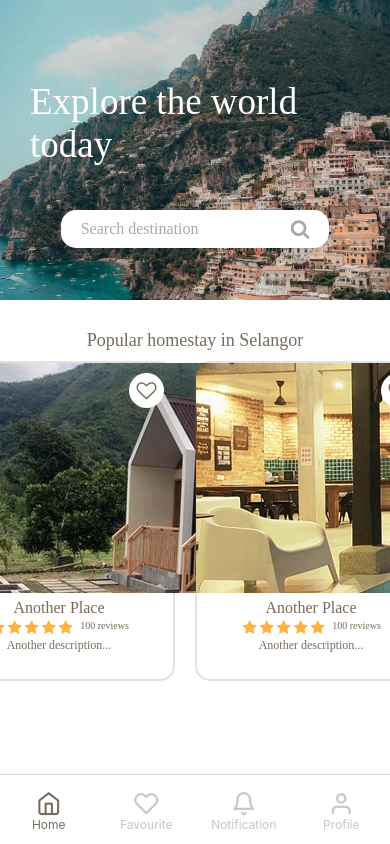
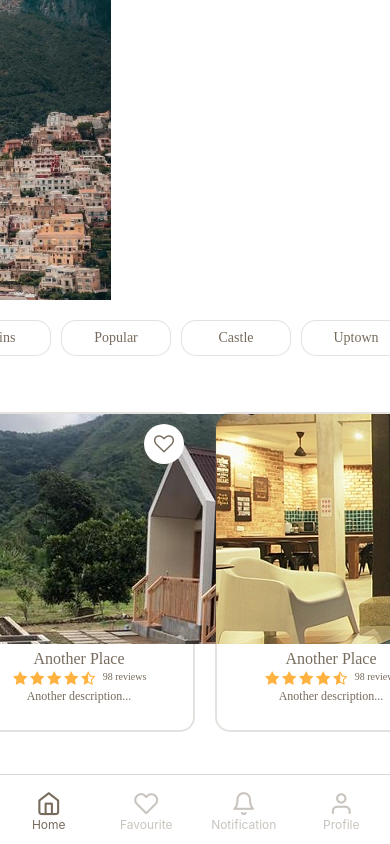
Before and after one commit to youwenz/WAD, a React Native app: screen /Home in a window 390 px wide. Built offline with nearby package versions, Linux system fonts and the light colour scheme.

Commit message:
added filter list and reviews

```diff
--- a/Screen/Home/DetailScreen.tsx
+++ b/Screen/Home/DetailScreen.tsx
@@ -16,6 +16,7 @@ import {useNavigation} from '@react-navigation/native';
 import ArrowIcon from 'react-native-vector-icons/FontAwesome6';
 import DollarIcon from 'react-native-vector-icons/FontAwesome5';
 import {PRIMARY, SECONDARY} from '../Style/Color';
+import ReviewCard from './ReviewCard';
 
 const image1 = require('../../assets/images/image1.jpg');
 const image2 = require('../../assets/images/image2.jpeg');
@@ -30,18 +31,12 @@ function DetailScreen({route}) {
 
   return (
     <View style={styles.container}>
+
       <ScrollView style={{marginBottom: 100}}>
         <ImageBackground
           source={item.imageUrl}
           style={[styles.coverImage, {width: screenWidth}]}>
-          <TouchableOpacity
-            style={styles.backButton}
-            onPress={() => navigation.goBack()}>
-            <ArrowIcon name="arrow-left" size={16} color="#776B5D" />
-          </TouchableOpacity>
-          <TouchableOpacity style={styles.favouriteIcon} onPress={() => {}}>
-            <Icon name={'heart'} size={18} color="#776B5D" />
-          </TouchableOpacity>
+
           <LinearGradient
             colors={['rgba(0,0,0,0)', 'rgba(0,0,0,0.8)']}
             style={styles.gradient}>
@@ -91,14 +86,11 @@ function DetailScreen({route}) {
             </Text>
           </View>
           <View style={styles.description}>
-            <Text style={styles.descriptionHeading}>About</Text>
-            <Text style={styles.descriptionText}>
-              Lorem ipsum dolor sit amet, consectetur adipiscing elit. Convallis
-              condimentum morbi non egestas enim amet sagittis. Proin sed
-              aliquet rhoncus ut pellentesque ullamcorper sit eget ac.Sit nisi,
-              cras amet varius eget egestas pellentesque. Cursus gravida euismod
-              non...
-            </Text>
+            <Text style={styles.descriptionHeading}>Reviews</Text>
+            <Text style={styles.reviewText}>100 reviews</Text>
+            <ReviewCard />
+            <ReviewCard />
+            <ReviewCard />
           </View>
         </View>
       </ScrollView>
@@ -114,6 +106,14 @@ function DetailScreen({route}) {
           </TouchableOpacity>
         </View>
       </View>
+      <TouchableOpacity
+            style={styles.backButton}
+            onPress={() => navigation.goBack()}>
+            <ArrowIcon name="arrow-left" size={16} color="#776B5D" />
+          </TouchableOpacity>
+          <TouchableOpacity style={styles.favouriteIcon} onPress={() => {}}>
+            <Icon name={'heart'} size={18} color="#776B5D" />
+          </TouchableOpacity>
     </View>
   );
 }
@@ -181,25 +181,27 @@ const styles = StyleSheet.create({
   },
   backButton: {
     position: 'absolute',
-    top: 24,
-    left: 24,
-    width: 36,
-    height: 36,
+    top: 30,
+    left: 30,
+    width: 44,
+    height: 44,
     borderRadius: 50,
     backgroundColor: 'white',
     justifyContent: 'center',
     alignItems: 'center',
+    elevation: 5
   },
   favouriteIcon: {
     position: 'absolute',
-    top: 24,
-    left: 355,
-    width: 36,
-    height: 36,
+    top: 30,
+    left: 340,
+    width: 44,
+    height: 44,
     borderRadius: 50,
     backgroundColor: 'white',
     alignItems: 'center',
     justifyContent: 'center',
+    elevation: 5
   },
   features: {
     height: 45,
@@ -227,7 +229,7 @@ const styles = StyleSheet.create({
   descriptionHeading: {
     fontFamily: 'Poppins-SemiBold',
     color: PRIMARY,
-    fontSize: 20,
+    fontSize: 22,
     marginBottom: 8,
   },
   description: {
@@ -236,7 +238,7 @@ const styles = StyleSheet.create({
   },
   descriptionText: {
     fontFamily: 'Poppins-Regular',
-    fontSize: 12,
+    fontSize: 16,
     color: PRIMARY,
   },
   button: {
@@ -253,7 +255,7 @@ const styles = StyleSheet.create({
     color: 'white',
   },
   bottomBar: {
-    height: 62,
+    height: 52,
     marginTop: 30,
     marginLeft: 20,
     justifyContent: 'space-between',
@@ -280,5 +282,12 @@ const styles = StyleSheet.create({
     right: 0,
     height: 92,
   },
+  reviewText: {
+    marginTop: -15,
+    fontFamily: 'Poppins-Regular',
+    fontSize: 14,
+    color: PRIMARY,
+  },
+
 });
 export default DetailScreen;
--- a/Screen/Home/HomeScreen.tsx
+++ b/Screen/Home/HomeScreen.tsx
@@ -6,9 +6,10 @@ import {
   StyleSheet,
   Image,
   TouchableOpacity,
-  TextInput
+  TextInput,
+  ScrollView
 } from 'react-native';
-import { useNavigation } from '@react-navigation/native';
+import {useNavigation} from '@react-navigation/native';
 import TravelCard from './TravelCard';
 import Homestay from '../Homestay';
 import {PRIMARY, SECONDARY} from '../Style/Color';
@@ -19,6 +20,15 @@ const image2 = require('../../assets/images/image2.jpeg');
 const image3 = require('../../assets/images/image3.jpg');
 const image4 = require('../../assets/images/image4.jpg');
 const coverImage = require('../../assets/images/coverImage.webp');
+
+const filterList: string[] = [
+  'Countryside',
+  'Beachfront',
+  'Cabins',
+  'Popular',
+  'Castle',
+  'Uptown',
+];
 
 const homestayList: Homestay[] = [
   new Homestay(
@@ -32,15 +42,18 @@ const homestayList: Homestay[] = [
   new Homestay('Another Place', image4, 4.5, 'Another description...'),
 ];
 
-
 const HomeScreen: React.FC = () => {
   const navigation = useNavigation();
-
+  const [selectedFilter, setSelectedFilter] = useState("");
   const navigateToDetail = (item: Homestay) => {
-    navigation.navigate('DetailScreen', { item });
+    navigation.navigate('DetailScreen', {item});
+  };
+  const handleFilterPress = (filter: string) => {
+    setSelectedFilter(filter === selectedFilter ? "" : filter);
   };
   return (
     <View style={styles.container}>
+      <ScrollView>
       <Image source={coverImage} style={styles.coverImage} />
       <Text style={styles.mainHeading}>Explore the world today</Text>
       <View style={styles.searchContainer}>
@@ -51,11 +64,33 @@ const HomeScreen: React.FC = () => {
         />
         <Icon name="search" size={20} color="#A9A9A9" style={styles.icon} />
       </View>
-      <Text style={styles.heading}>Popular homestay in Selangor</Text>
+      <View style={styles.filterList}>
+      <FlatList
+        data={filterList}
+        horizontal={true}
+        showsHorizontalScrollIndicator={false}
+        renderItem={({item}) => (
+          <TouchableOpacity onPress={() => handleFilterPress(item)}>
+            <View
+              style={[styles.filter, {backgroundColor: item === selectedFilter ? PRIMARY : 'white',}]}>
+              <Text
+                style={[styles.filterText, {color: item === selectedFilter ? 'white' : PRIMARY},]}>
+                {item}
+              </Text>
+            </View>
+          </TouchableOpacity>
+        )}
+      />
+      </View>
+      <View style={{flexDirection: 'row', justifyContent: 'space-between'}}>
+      <Text style={styles.heading}>Featured Places</Text>
+      <Text style={styles.seeAll}>See all</Text>
+      </View>
       <FlatList
         data={homestayList}
         horizontal={true}
         style={styles.list}
+        showsHorizontalScrollIndicator={false}
         renderItem={({item}) => (
           <TouchableOpacity onPress={() => navigateToDetail(item)}>
             <TravelCard
@@ -66,41 +101,59 @@ const HomeScreen: React.FC = () => {
           </TouchableOpacity>
         )}
       />
+      <Text style={[styles.heading, {marginTop: 20}]}>Hot Deals</Text>
+      <FlatList
+        data={homestayList}
+        horizontal={true}
+        style={styles.list}
+        showsHorizontalScrollIndicator={false}
+        renderItem={({item}) => (
+          <TouchableOpacity onPress={() => navigateToDetail(item)}>
+            <TravelCard
+              title={item.title}
+              description={item.description}
+              imageUrl={item.imageUrl}
+            />
+          </TouchableOpacity>
+        )}
+      />
+      </ScrollView>
     </View>
   );
-}
+};
 
 const styles = StyleSheet.create({
   container: {
     flex: 1,
     alignItems: 'center',
-
   },
   heading: {
-    marginTop: 30,
     fontFamily: 'Poppins-SemiBold',
     fontSize: 18,
     color: PRIMARY,
+    alignSelf: 'flex-start',
+    marginLeft: 30,
+    marginTop: 10
   },
   list: {
     marginVertical: 10,
   },
-  coverImage:{
+  coverImage: {
     top: 0,
     left: 0,
     right: 0,
     width: 420,
     height: 300,
-    resizeMode: 'cover'
+    resizeMode: 'cover',
   },
-  mainHeading:{
+  mainHeading: {
     position: 'absolute',
     width: 300,
     top: 80,
     left: 30,
     fontFamily: 'Poppins-Bold',
     color: 'white',
-    fontSize: 37,
+    fontSize: 36,
   },
   searchContainer: {
     position: 'absolute',
@@ -119,10 +172,38 @@ const styles = StyleSheet.create({
     paddingHorizontal: 10,
     fontSize: 16,
     color: PRIMARY,
-    fontFamily: 'Poppins-Medium'
+    fontFamily: 'Poppins-Medium',
   },
   icon: {
     marginRight: 10,
   },
+  filterList: {
+    marginTop: 20,
+    height: 50,
+  },
+  filter:{
+    height: 36,
+    width: 110,
+    borderWidth: 1,
+    borderColor: SECONDARY,
+    borderRadius: 15,
+    justifyContent: 'center',
+    alignItems: 'center',
+    marginLeft: 10,
+  },
+  filterText:{
+    fontFamily: 'Poppins-Regular',
+    fontSize: 14,
+    color: PRIMARY,
+  },
+  seeAll:{
+    fontFamily: 'poppins-light',
+    fontSize: 16,
+    color: PRIMARY,
+    textDecorationLine: 'underline',
+    textDecorationColor: PRIMARY,
+    marginRight: 30,
+    marginTop: 14
+  }
 });
 export default HomeScreen;
--- /dev/null
+++ b/Screen/Home/Ratings.tsx
@@ -0,0 +1,54 @@
+import {
+    Text,
+    View,
+    StyleSheet
+  } from 'react-native';
+  import Icon from 'react-native-vector-icons/FontAwesome';
+  import {PRIMARY, SECONDARY} from '../Style/Color';
+
+  interface props{
+    star: number,
+    text: string
+  }
+  const Ratings:React.FC<props> = ({star, text}) => {
+    const renderStars = () => {
+        const stars = [];
+        for (let i = 1; i <= 5; i++) {
+          if (i <= star) {
+            stars.push(<Icon key={i} name="star" size={15} color="#FFB23F" />);
+          } else if (i - 0.5 === star) {
+            stars.push(<Icon key={i} name="star-half-full" size={15} color="#FFB23F" />);
+          } else {
+            stars.push(<Icon key={i} name="star-o" size={15} color="#FFB23F" />);
+          }
+        }
+        return stars;
+      };
+
+    return (
+       <View style={styles.review}>
+      <View style={styles.ratings}>{renderStars()}</View>
+      <Text style={styles.cardReview}>{text}</Text>
+    </View>
+    );
+    }
+
+const styles = StyleSheet.create({
+      cardReview: {
+        fontFamily: 'Poppins-Regular',
+        fontSize: 10,
+        color: PRIMARY,
+        marginLeft: 6,
+      },
+      review: {
+        flexDirection: 'row',
+        marginTop: 3,
+      },
+      ratings: {
+        flexDirection: 'row',
+        width: 85,
+        height: 15,
+        justifyContent: 'space-around',
+      },
+})
+export default Ratings;
--- /dev/null
+++ b/Screen/Home/ReviewCard.tsx
@@ -0,0 +1,58 @@
+import {View, Text, StyleSheet} from 'react-native';
+import Ratings from './Ratings';
+import { PRIMARY, SECONDARY } from '../Style/Color';
+
+const ReviewCard = () => {
+    return(
+        <View style={styles.reviewCard}>
+              <View style={{marginLeft: 20, marginRight:20, marginTop: 10}}>
+                <Text
+                  style={styles.name}>
+                  Amber Heard
+                </Text>
+                <Ratings star={3.5} text="12 Dec 2022" />
+                <Text
+                  style={styles.title}>
+                  Good Place
+                </Text>
+                <Text
+                  style={styles.reviewText}>
+                  Lorem ipsum dolor sit amet, consectetur adipiscing elit.
+                  Convallis condimentum morbi non egestas enim amet sagittis.
+                  Proin sed aliquet
+                </Text>
+              </View>
+            </View>
+    );
+}
+
+const styles = StyleSheet.create({
+    reviewCard: {
+        borderRadius: 10,
+        width: 330,
+        height: 200,
+        borderWidth: 1,
+        borderColor: SECONDARY,
+        marginTop: 20,
+      },
+      name:{
+        fontFamily: 'Poppins-Medium',
+        fontSize: 16,
+        color: PRIMARY,
+      },
+      title:{
+        fontFamily: 'Poppins-SemiBold',
+        fontSize: 16,
+        color: PRIMARY,
+        marginTop: 6,
+      },
+      reviewText:{
+        fontFamily: 'Poppins-Regular',
+        fontSize: 14,
+        color: PRIMARY,
+        marginTop: 5,
+      }
+
+})
+
+export default ReviewCard;
--- a/Screen/Home/TravelCard.tsx
+++ b/Screen/Home/TravelCard.tsx
@@ -10,7 +10,7 @@ import {
 } from 'react-native';
 import Icon from 'react-native-vector-icons/FontAwesome';
 import {PRIMARY, SECONDARY} from '../Style/Color';
-
+import Ratings from './Ratings';
 interface props {
   title: string;
   description: string;
@@ -38,16 +38,7 @@ const TravelCard: React.FC<props> = ({title, description, imageUrl}) => {
         </View>
       </View>
       <Text style={styles.cardTitle}>{title}</Text>
-      <View style={styles.review}>
-        <View style={styles.ratings}>
-          <Icon name="star" size={15} color="#FFB23F"></Icon>
-          <Icon name="star" size={15} color="#FFB23F"></Icon>
-          <Icon name="star" size={15} color="#FFB23F"></Icon>
-          <Icon name="star" size={15} color="#FFB23F"></Icon>
-          <Icon name="star" size={15} color="#FFB23F"></Icon>
-        </View>
-        <Text style={styles.cardReview}>100 reviews</Text>
-      </View>
+      <Ratings star={4.5} text="98 reviews"/>
       <Text style={styles.description}>{description}</Text>
     </View>
   );
@@ -66,7 +57,7 @@ const styles = StyleSheet.create({
     borderTopRightRadius: 15,
   },
   cardBackground: {
-    marginRight: 20,
+    marginLeft: 20,
     height: 320,
     width: 232,
     borderRadius: 15,
@@ -86,30 +77,14 @@ const styles = StyleSheet.create({
     top: 10,
     right: 10,
     backgroundColor: 'white',
-    height: 35,
-    width: 35,
+    height: 40,
+    width: 40,
     borderRadius: 30,
     justifyContent: 'center',
+    elevation: 15
   },
   icon: {
     alignSelf: 'center',
-    backgroundColor: 'transparent', // Set background color to transparent if needed
-  },
-  cardReview: {
-    fontFamily: 'Poppins-Regular',
-    fontSize: 10,
-    color: PRIMARY,
-    marginLeft: 6,
-  },
-  review: {
-    flexDirection: 'row',
-    marginTop: 3,
-  },
-  ratings: {
-    flexDirection: 'row',
-    width: 85,
-    height: 15,
-    justifyContent: 'space-around',
   },
   description: {
     fontFamily: 'Poppins-Regular',
```
Also changed, not shown: App.tsx (+4 -25 lines), Screen/Favourite/FavouriteScreen.tsx (added, +14 -0 lines), Screen/Notification/NotificationScreen.tsx (added, +14 -0 lines), Screen/Profile/ProfileScreen.tsx (added, +13 -0 lines). Lines whose indentation alone changed are shown as unchanged.
